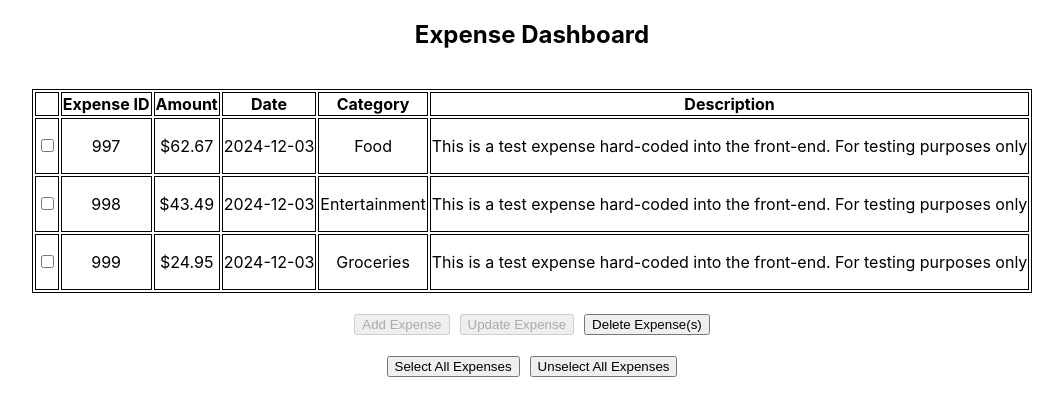
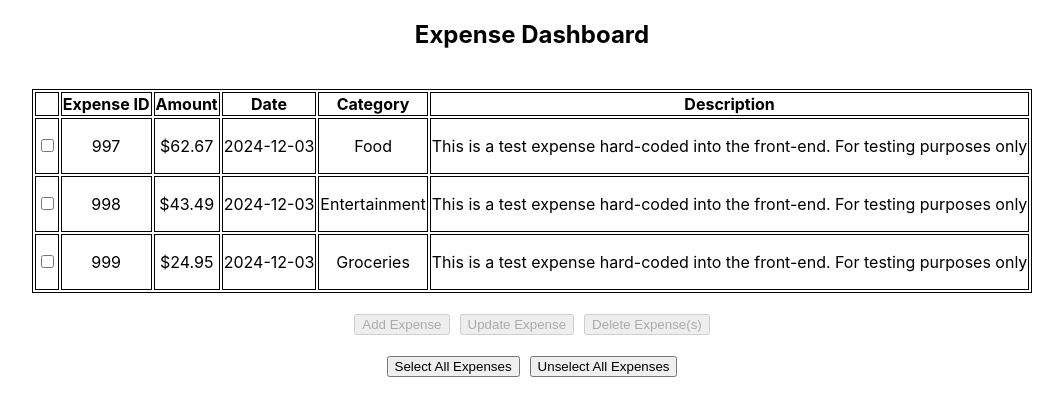
Before and after one commit to Zaysman/personalexpenseprojectfrontend, a React (Create React App) app: page /dashboard in a window 1280 px wide. Shown: the top 416 px of the page, without its empty margins (108-1171 px from the left). Built offline with nearby package versions, Linux system fonts and the light colour scheme.

Commit message:
Added functionality where the delete button is disabled if no expense is selected.

```diff
--- a/src/components/Dashboard/Dashboard.js
+++ b/src/components/Dashboard/Dashboard.js
@@ -64,8 +64,11 @@ function Dashboard() {
         setSelectedExpenses([]); //Clear the selected list
     };
 
-    //Computed state to determine if buttons should be disabled
+    //Computed state to determine if add & update buttons should be disabled
     const isAddUpdateDisabled = selectedExpenses.length !== 1; //returns a boolean I presume
+
+    //Computed state to determine if delete button should be disabled.
+    const isDelDisabled = selectedExpenses.length == 0; //As long as any expense is selected, then the delete button should be enabled. Otherwise it should be disabled.
 
     return (
     <div id="dashboard-container">
@@ -104,7 +107,7 @@ function Dashboard() {
         <div id="expenseBtns-container">
             <button id="addExpense-Btn" type="button" disabled={isAddUpdateDisabled}>Add Expense</button>
             <button id="updateExpense-Btn" type="button" disabled={isAddUpdateDisabled}>Update Expense</button>
-            <button id="delExpense-Btn" type="button">Delete Expense(s)</button>
+            <button id="delExpense-Btn" type="button" disabled={isDelDisabled}>Delete Expense(s)</button>
 
         </div>
         <div id = "selectionBtns-container">
```
